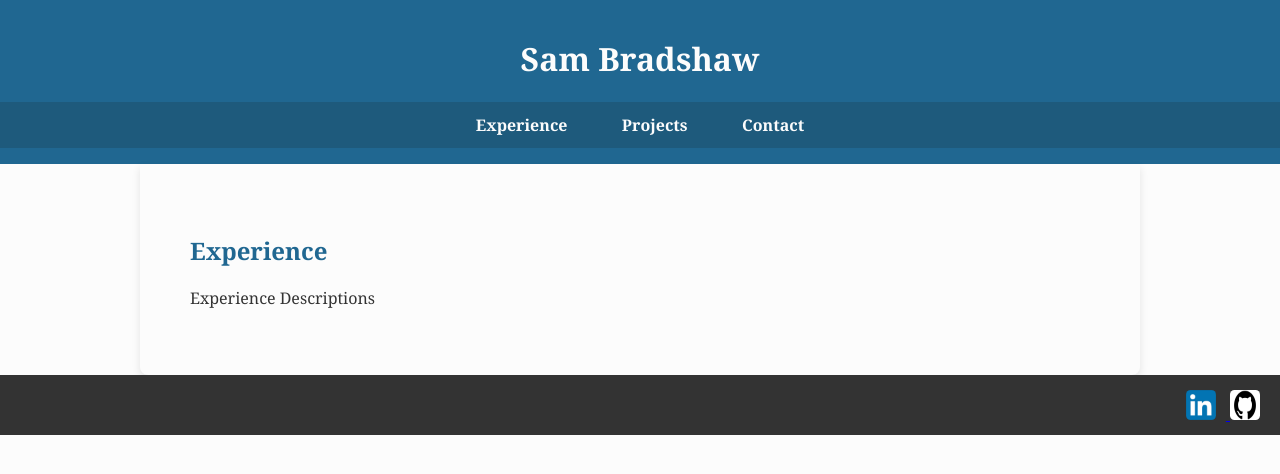
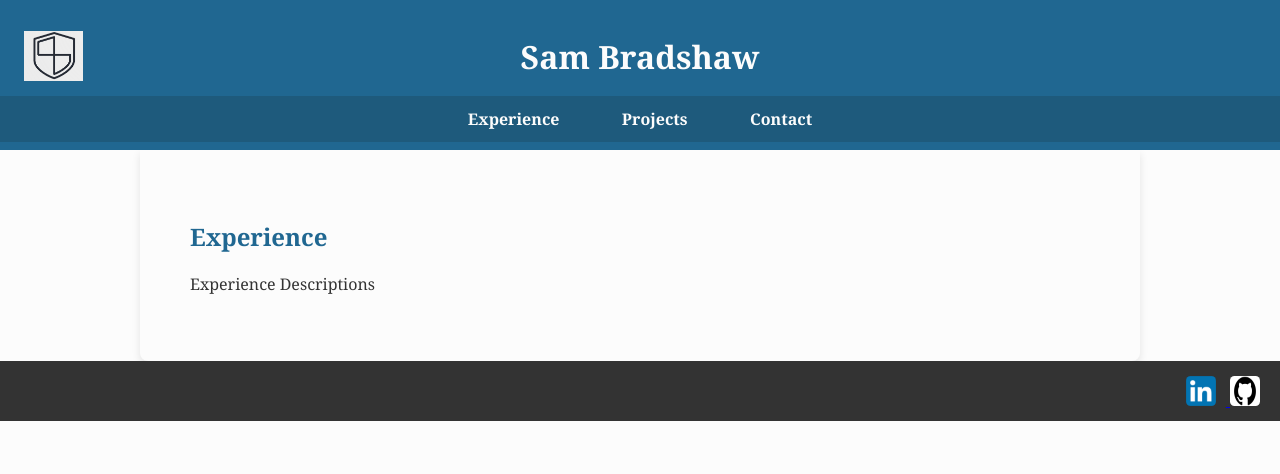
Before and after one commit to Sambradshaw19011/wdd130, a plain HTML site: page personal_project/index.html in a window 1280 px wide. Drawn offline with Linux system fonts and the light colour scheme.

Commit message:
added logo

```diff
--- a/personal_project/index.html
+++ b/personal_project/index.html
@@ -5,30 +5,13 @@
   <meta name="viewport" content="width=device-width, initial-scale=1.0" />
   <link rel="stylesheet" href="style.css" />
   <title>Sam Bradshaw - Portfolio</title>
-  <style>
-    .tab-content {
-      display: none;
-    }
-
-    .tab-content.active {
-      display: block;
-    }
-
-    nav ul {
-      display: flex;
-      gap: 1rem;
-      list-style: none;
-      padding: 0;
-    }
-
-    nav a {
-      cursor: pointer;
-    }
-  </style>
 </head>
 <body>
   <header>
-    <h1>Sam Bradshaw</h1>
+    <div class="header-content">
+      <img src="images/logo.png" alt="Sam Bradshaw Logo" class="logo" />
+      <h1>Sam Bradshaw</h1>
+    </div>
     <nav>
       <ul>
         <li><a onclick="showTab('experience')">Experience</a></li>
--- a/personal_project/style.css
+++ b/personal_project/style.css
@@ -10,10 +10,31 @@ header {
   font-family: Georgia, 'Times New Roman', Times, serif;
   background-color: #206791;
   color: #fcfcfc;
-  text-align: center;
-  padding: 1em 0;
+  padding: 1em 0 0.5em;
+  position: relative;
+}
+.header-content {
+  position: relative;
+  display: flex;
+  align-items: center;
+  justify-content: flex-start;
+  padding: 0 1.5em;
+  height: 80px;
 }
 
+.logo {
+  height: 50px;
+  width: auto;
+  z-index: 1;
+}
+
+.header-content h1 {
+  position: absolute;
+  left: 50%;
+  transform: translateX(-50%);
+  margin: 0;
+  font-size: 2rem;
+}
 nav ul {
   list-style: none;
   padding: 0;
@@ -42,8 +63,6 @@ nav a:hover,
 nav a.active-tab {
   background-color: #184d6d;
 }
-
-/* Tab Content */
 .tab-content {
   display: none;
 }
```
Also changed, not shown: personal_project/personal-site-plan.html (+0 -1 lines), personal_project/images/logo.png (added).
